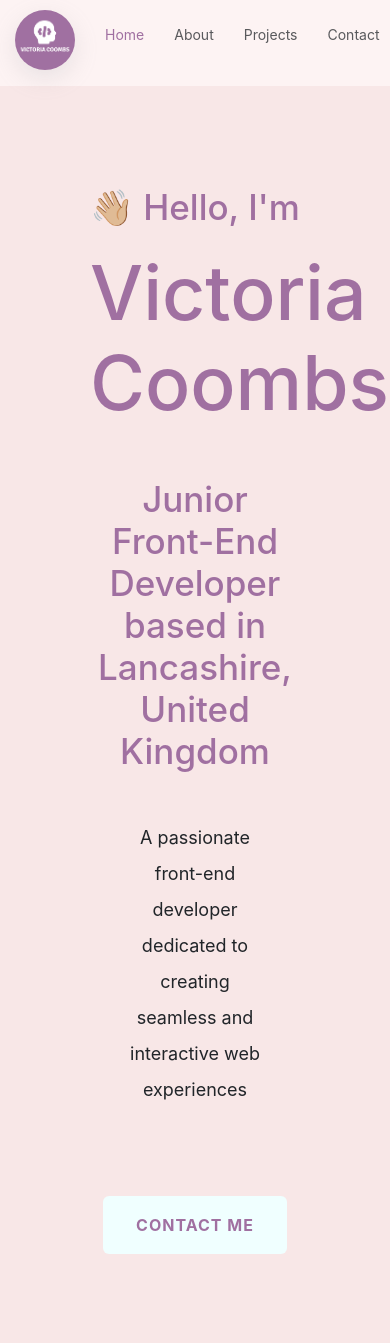
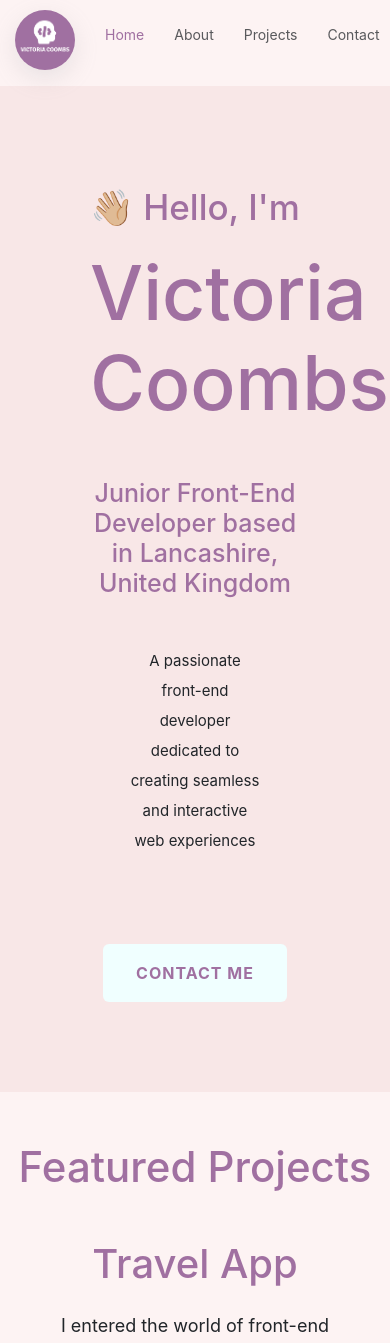
Before and after one commit to vjc1988/portfolio, a React (Create React App) app: page / in a window 390 px wide. Shown: the top 1343 px of the page. Built offline with nearby package versions, Linux system fonts and the light colour scheme.

Commit message:
Altered responsivity on Home.js to make title texts smaller and more easy to read

```diff
--- a/src/Home.css
+++ b/src/Home.css
@@ -95,6 +95,7 @@ p {
 
 @media (max-width: 960px) {
   .hero-name {
+    text-align: center;
     font-size: 75px;
     line-height: 1.2;
   }
@@ -109,11 +110,11 @@ p {
   }
 
   .job-description {
-    font-size: 35px;
+    font-size: 25px;
   }
 
   .developer-statement {
-    font-size: 18px;
+    font-size: 15px;
     line-height: 2;
   }
 
```
